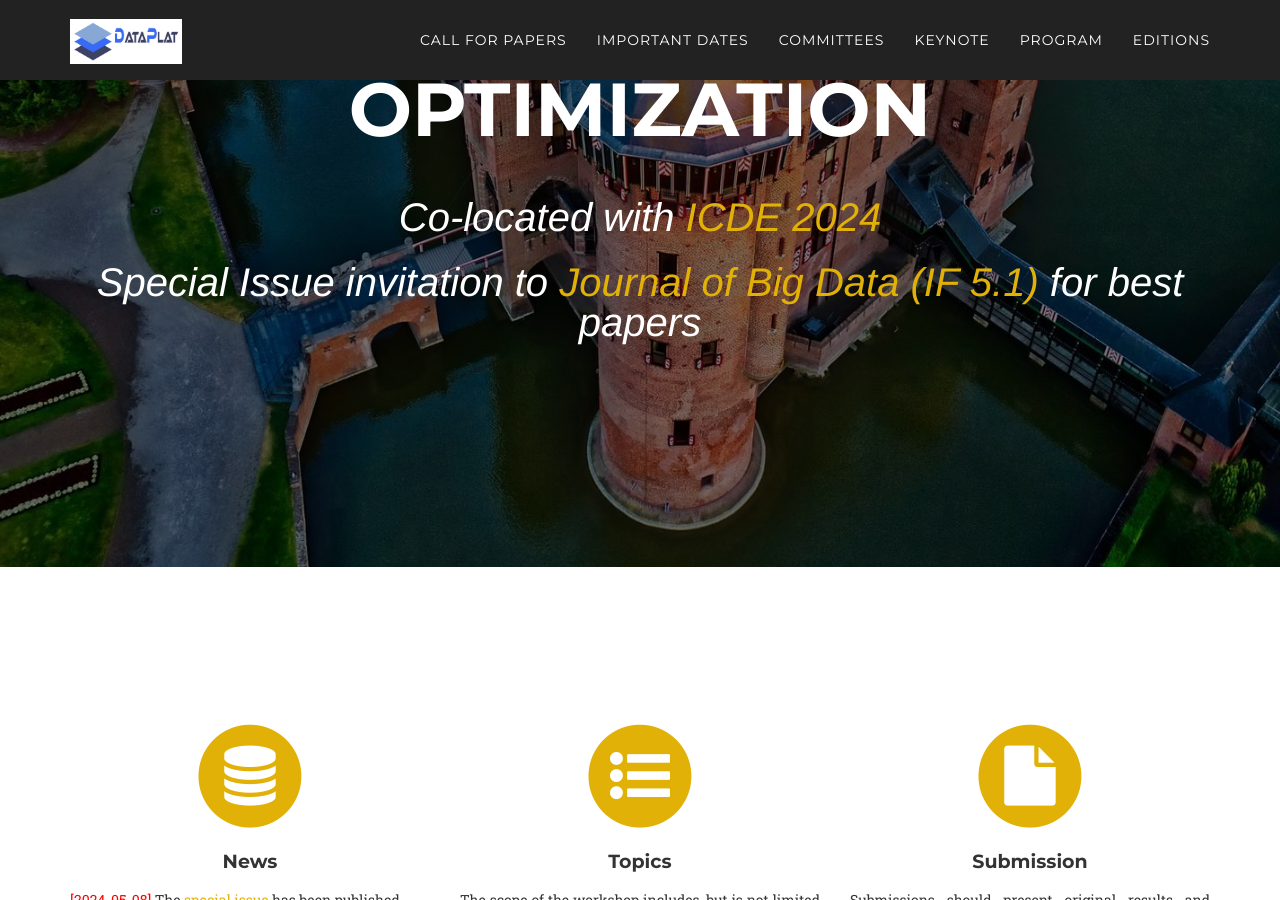
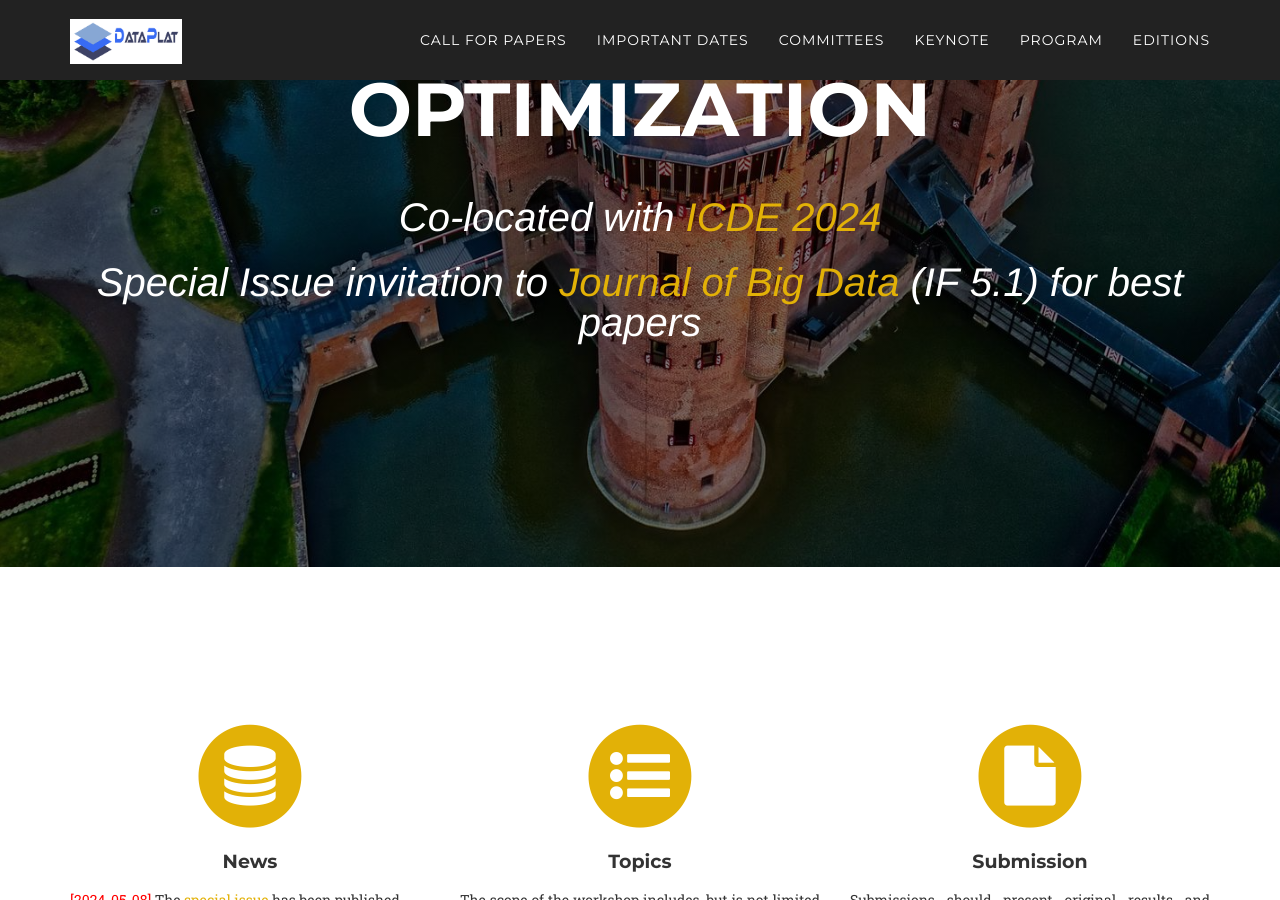
Before and after one commit to big-unibo/dataplat2024, a Jekyll site: the page built from index.html, in a window 1280 px wide and 900 px high, scrolled down 478 px. Built offline with Jekyll 4.4.1, drawn with Linux system fonts in a browser that asks for light colours; some web fonts are replaced.

Commit message:
Update header.html

```diff
--- a/_includes/header.html
+++ b/_includes/header.html
@@ -49,7 +49,7 @@
             <div class="intro-text">
                 <div class="intro-heading">3rd International Workshop on Data Platform Design, Management, and Optimization</div>
                 <div class="intro-lead-in">Co-located with <a href="https://icde2024.github.io/">ICDE 2024</a></div>
-                <div id="head-fgcs" class="intro-lead-in">Special Issue invitation to <a href="https://www.springeropen.com/collections/dataplat?utm_medium=print&utm_source=qrcode&utm_content=null&utm_term=null&utm_campaign=APSR_40537_CON1_GL_PHSS_03HEQ_bdidhbdfjd">Journal of Big Data (IF 5.1)</a> for best papers</div>
+                <div id="head-fgcs" class="intro-lead-in">Special Issue invitation to <a href="https://www.springeropen.com/collections/dataplat?utm_medium=print&utm_source=qrcode&utm_content=null&utm_term=null&utm_campaign=APSR_40537_CON1_GL_PHSS_03HEQ_bdidhbdfjd">Journal of Big Data</a> (IF 5.1) for best papers</div>
             </div>
         </div>
     </header>
```
